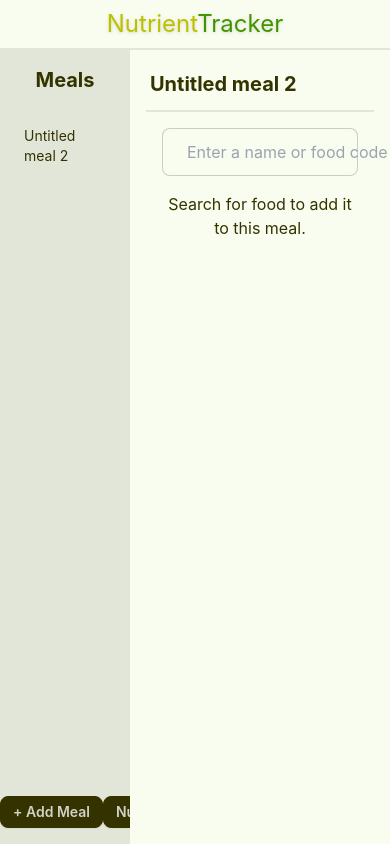
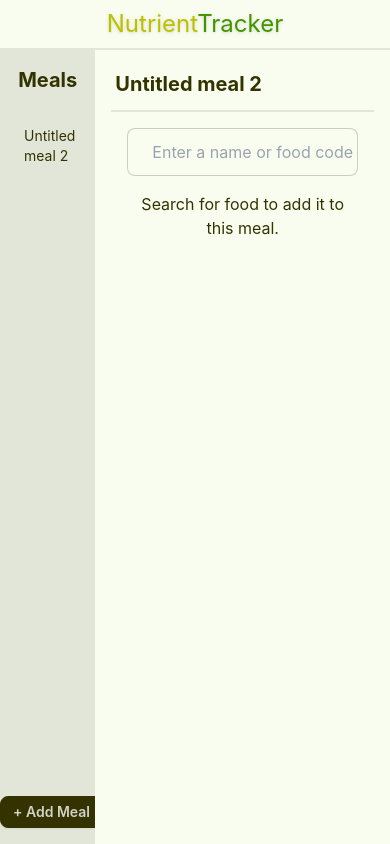
Before and after one commit to b3nk3lly/nutrient-tracker, a React (Create React App) app: page / in a window 390 px wide. Built offline with nearby package versions, Linux system fonts and the light colour scheme.

Commit message:
Add MainContent.Header component

```diff
--- a/src/components/MealsSection.tsx
+++ b/src/components/MealsSection.tsx
@@ -3,7 +3,7 @@
 import { useState } from "react";
 import MealCard from "./meals/MealCard";
 import SideContent from "./layout/SideContent/SideContent";
-import MainContent from "./layout/MainContent";
+import MainContent from "./layout/MainContent/MainContent";
 import createNewMeal from "../functions/createNewMeal";
 import MealName from "./meals/MealName";
 import IconButton from "./IconButton";
@@ -109,9 +109,8 @@ export default function MealsSection({ onChangePage }: Readonly<MealsSectionProp
 					</button>
 				</SideContent.Footer>
 			</SideContent>
-			<MainContent
-				headerContent={
-					<>
+			<MainContent>
+				<MainContent.Header>
 					<MealName
 						key={`${selectedMeal.id}-name`}
 						name={selectedMeal.name}
@@ -125,9 +124,7 @@ export default function MealsSection({ onChangePage }: Readonly<MealsSectionProp
 					>
 						<DeleteIcon />
 					</IconButton>
-					</>
-				}
-			>
+				</MainContent.Header>
 				<MealCard meal={selectedMeal} />
 			</MainContent>
 		</>
--- a/src/components/NutrientsSection.tsx
+++ b/src/components/NutrientsSection.tsx
@@ -1,6 +1,6 @@
 import { useEffect, useState } from "react";
 import SideContent from "./layout/SideContent/SideContent";
-import MainContent from "./layout/MainContent";
+import MainContent from "./layout/MainContent/MainContent";
 import NutrientGroup from "../types/nutrientGroup";
 import Nutrient from "../types/nutrient";
 import IconButton from "./IconButton";
@@ -142,13 +142,12 @@ export default function NutrientsSection({ onChangePage }: Readonly<NutrientsSec
 					</button>
 				</SideContent.Footer>
 			</SideContent>
-			<MainContent
-				headerContent={
+			<MainContent>
+				<MainContent.Header>
 					<h2 className="text-xl text-neutral font-bold p-1">
 						{selectedNutrientGroup?.name}
 					</h2>
-				}
-			>
+				</MainContent.Header>
 				{selectedNutrientGroupId && (
 					<div className="flex p-4 justify-evenly">
 						<button
--- a/src/components/ReportSection.tsx
+++ b/src/components/ReportSection.tsx
@@ -1,7 +1,7 @@
 "use client";
 
 import ReportData from "../types/reportData";
-import MainContent from "./layout/MainContent";
+import MainContent from "./layout/MainContent/MainContent";
 import SideContent from "./layout/SideContent/SideContent";
 import MealTable from "./report/MealTable";
 
--- a/src/components/layout/MainContent.tsx
+++ /dev/null
@@ -1,18 +0,0 @@
-interface MainContentProps {
-	headerContent?: React.ReactNode;
-	children: React.ReactNode;
-}
-
-export default function MainContent({ headerContent, children }: Readonly<MainContentProps>) {
-	return (
-		<section className="w-2/3 p-4">
-			{headerContent && (
-				<header className="flex justify-between border-b-2 border-base-200 pb-2">
-					{headerContent}
-				</header>
-			)}
-
-			{children}
-		</section>
-	);
-}
--- /dev/null
+++ b/src/components/layout/MainContent/MainContent.tsx
@@ -0,0 +1,16 @@
+import MainContentHeader from "./MainContentHeader";
+import MainContentBody from "./MainContentBody";
+
+interface MainContentProps {
+	children: React.ReactNode;
+}
+
+function MainContent({ children }: Readonly<MainContentProps>) {
+	return (
+		<section className="w-full sm:w-2/3 p-4 flex flex-col overflow-hidden">{children}</section>
+	);
+}
+
+MainContent.Header = MainContentHeader;
+
+export default MainContent;
--- /dev/null
+++ b/src/components/layout/MainContent/MainContentHeader.tsx
@@ -0,0 +1,9 @@
+interface MainContentHeaderProps {
+	children: React.ReactNode;
+}
+
+export default function MainContentHeader({ children }: Readonly<MainContentHeaderProps>) {
+	return (
+		<header className="flex justify-between border-b-2 border-base-200 pb-2">{children}</header>
+	);
+}
```
Lines whose indentation alone changed are shown as unchanged.
